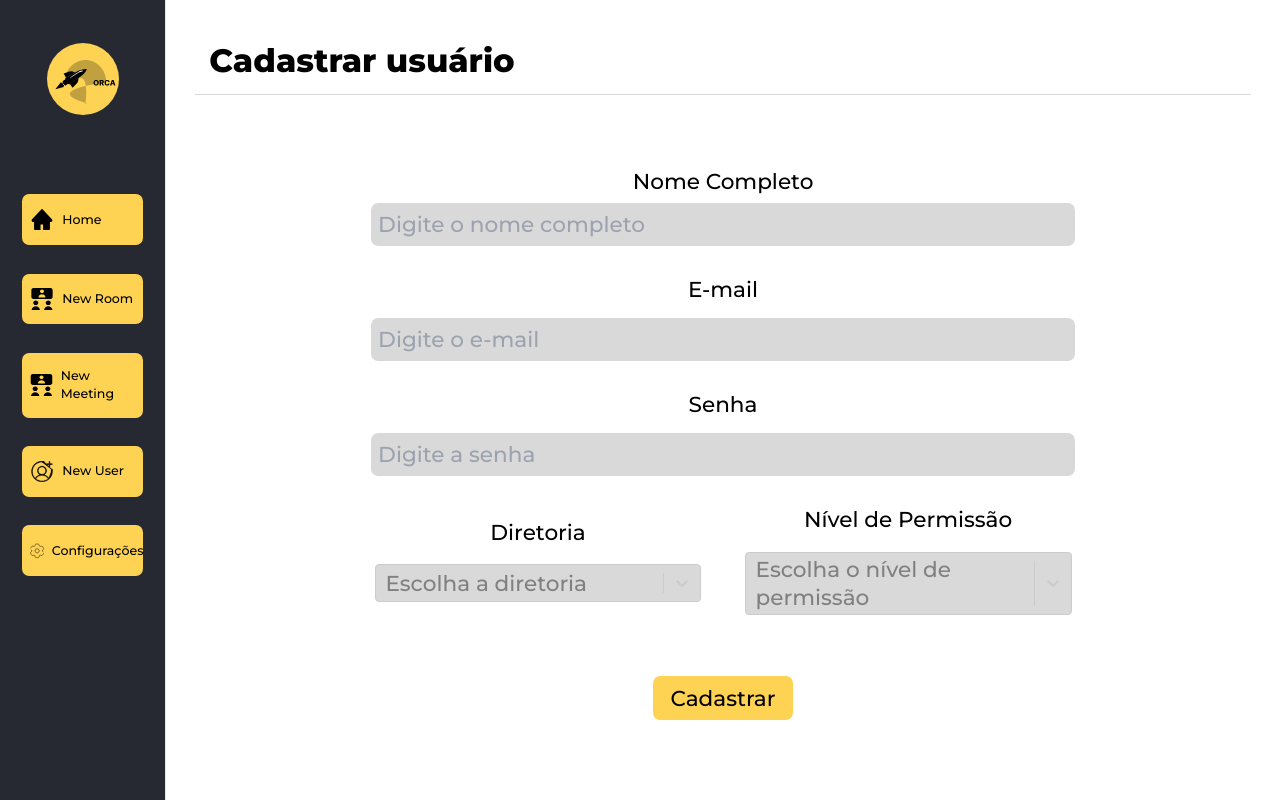
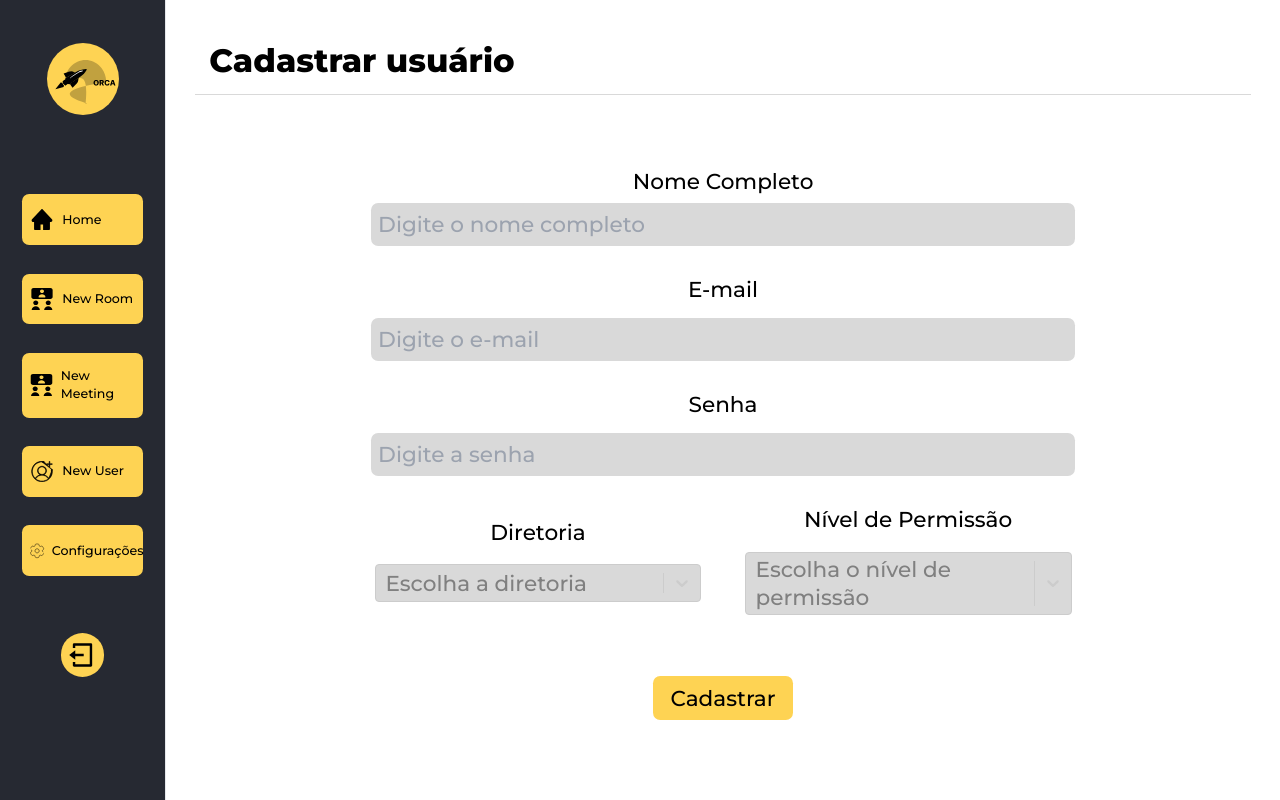
Before and after one commit to gustavohpereira/api_miragegroup_4sem_front, a React (Create React App) app: page /addUser in a window 1280 px wide. Built offline with nearby package versions, Linux system fonts and the light colour scheme; no server answers; sample sign-in values are in the browser's storage.

Commit message:
Logout button

```diff
--- /dev/null
+++ b/src/components/Logout/Logout.jsx
@@ -0,0 +1,16 @@
+import { useNavigate } from 'react-router-dom'
+import { useAuth } from "../../contexts/AuthContext";
+
+const Logout = () => {
+    const { setToken } = useAuth()
+    const navigate = useNavigate()
+
+    const handleLogout = () => {
+        setToken()
+        navigate("/", { replace: true })
+    }
+
+    handleLogout()
+}
+
+export default Logout
--- a/src/components/sidebar.js
+++ b/src/components/sidebar.js
@@ -1,3 +1,5 @@
+import { Link } from 'react-router-dom';
+
 export default function Sidebar() {
   const links = [
     {
@@ -34,15 +36,13 @@ export default function Sidebar() {
         <img src="orca_logo.svg" alt="" className="h-20 w-20 bg-[#FED353] rounded-full"></img>
       </div>
 
-
-
       <div className="flex lg:flex-col justify-start items-center px-2  my-16 w-full  lg:px-6  lg:gap-8">
         {links.map((link) => {
           return (
             <a
             key={link.name}
               href={link.link}
-              className="w-full flex justify-center lg:justify-start items-center lg:py-4 hover:bg-[#F6A700] text-[#FED353] lg:text-black lg:bg-[#FED353] hover:text-white rounded-lg "
+              className="w-full flex justify-center lg:justify-start items-center lg:py-4  transition easy-in-out hover:bg-[#F6A700] text-[#FED353] lg:text-black lg:bg-[#FED353] hover:text-white rounded-lg "
             >
             <div className="w-1/3 lg:flex justify-center hidden ">
               <img src={link.icon} alt="" className="h-6"></img>
@@ -61,6 +61,11 @@ export default function Sidebar() {
           <img src="/home_logo.svg" className=""></img>
         </button>
       </div> */}
+      <Link to="/logout" replace={true}>
+      <button className="bg-[#FED353] transition easy-in-out hover:bg-[#D83838] lg:w-12 p-2 w-8 rounded-full">
+          <img src="/logout.svg" className=""></img>
+      </button>
+      </Link>
     </div>
   );
 }
--- a/src/routes/Routes.js
+++ b/src/routes/Routes.js
@@ -15,6 +15,7 @@ import {
 import { ProtectedRoute } from './ProtectedRoute'
 import NewMeeting from '../components/newMeeting'
 import ListMeetings from '../components/listMeetings.js/listMeetings'
+import Logout from '../components/Logout/Logout'
 
 const Routes = () => {
     const { token } = useAuth()
@@ -58,6 +59,10 @@ const Routes = () => {
                 {
                     path: '/Admin',
                     element: <PageWrapper><AddUserComponent></AddUserComponent><RoomList></RoomList></PageWrapper>
+                },
+                {
+                    path: '/logout',
+                    element: <Logout />
                 }
             ]
         }
```
Also changed, not shown: public/logout.svg (added).
